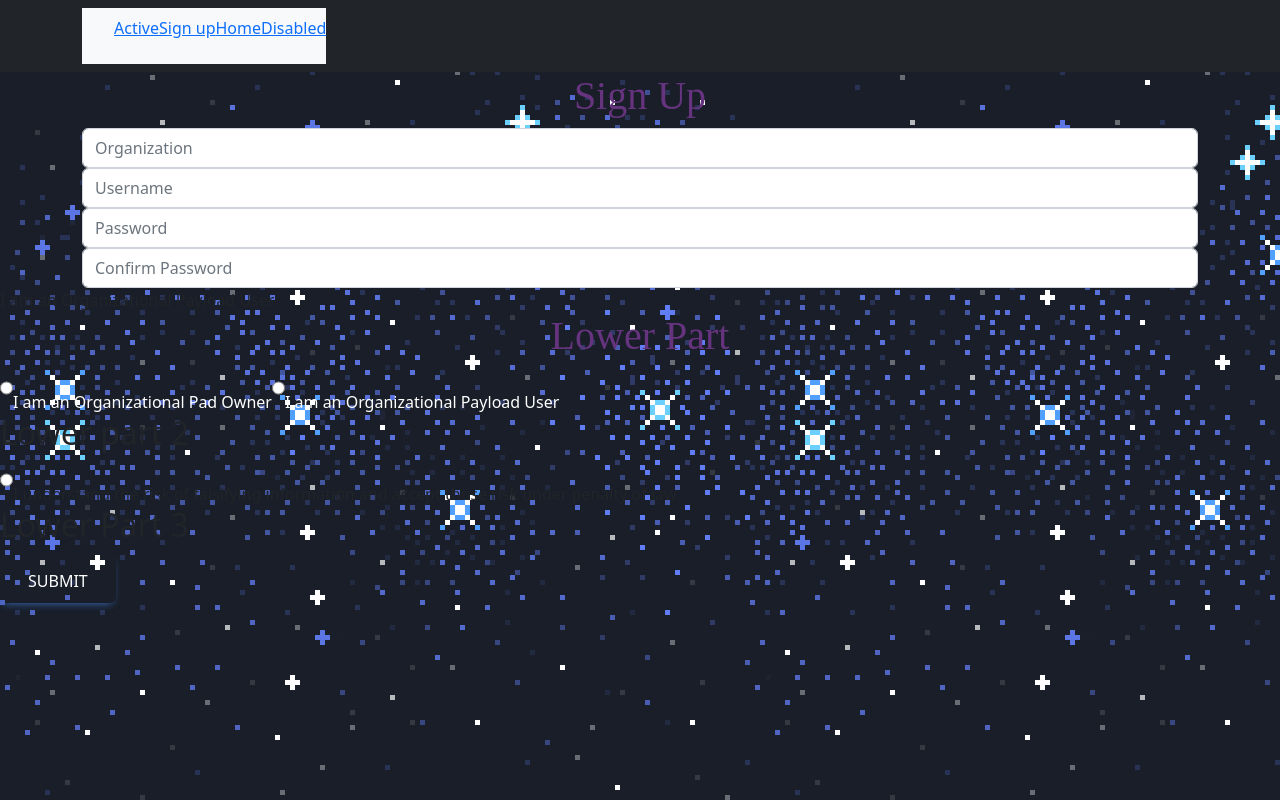
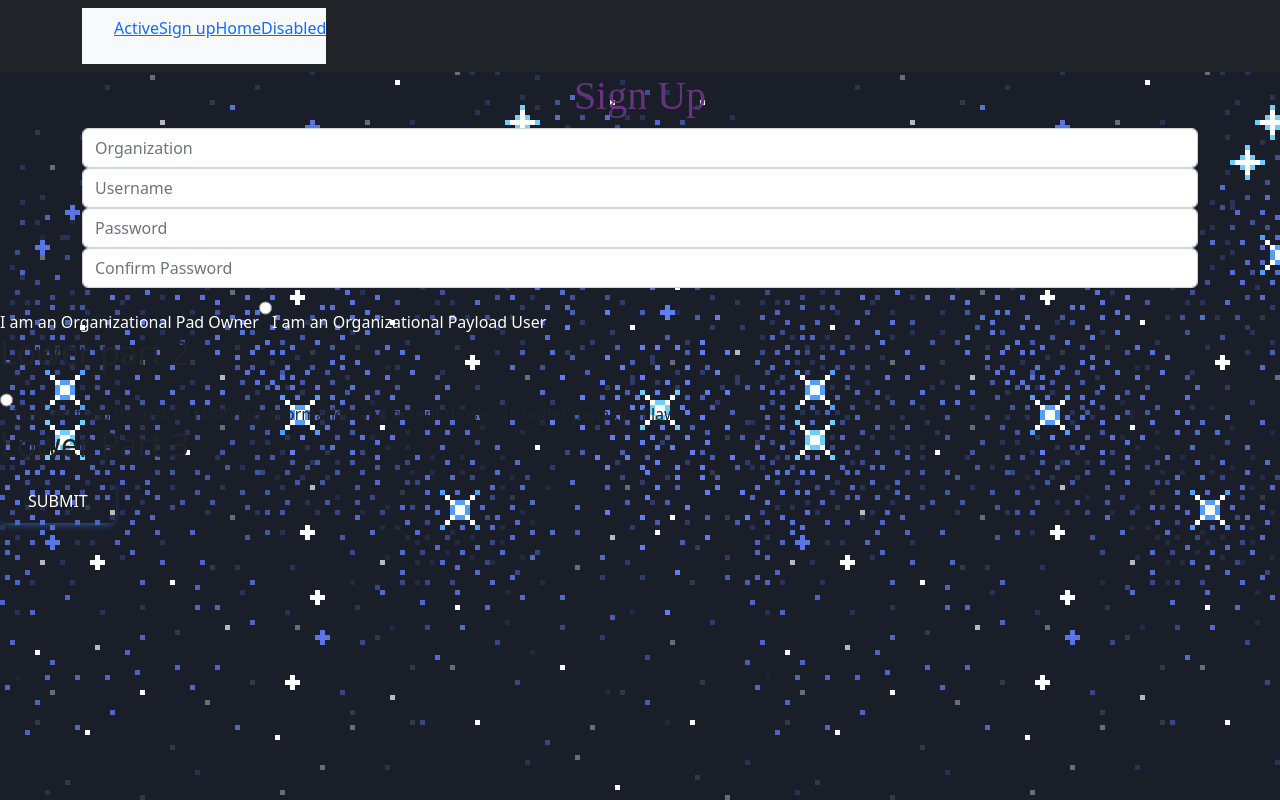
Before and after one commit to Jarhym27/Launch_App, a React (Create React App) app in the folder front-end/: page /Signup in a window 1280 px wide. Built offline with nearby package versions, Linux system fonts and the light colour scheme.

Commit message:
fix signup radio buttons

```diff
--- a/front-end/src/component/Signup.js
+++ b/front-end/src/component/Signup.js
@@ -1,7 +1,7 @@
 import React from "react";
 import '../css/style.css';
 import { useNavigate } from "react-router-dom";
-import {useState, useContext} from "react"
+import { useState, useContext } from "react"
 import { RocketInfo } from '../App'
 import bcrypt from 'bcryptjs'
 import cookie from "js-cookie"
@@ -16,7 +16,7 @@ import Container from 'react-bootstrap/Container'
 const Signup = () => {
   const navigate = useNavigate();
   const { userCreate, setUserCreate } = useContext(RocketInfo);
-  const [answer, setAnswer]= useState('')
+  const [answer, setAnswer] = useState('')
 
   const inputChange = (event) => {
     event.preventDefault();
@@ -27,19 +27,19 @@ const Signup = () => {
       setUserCreate({ ...userCreate, password: event.target.value })
       console.log(userCreate)
     } else if (event.target.name === 'organization') {
-        setUserCreate({ ...userCreate,  organization: event.target.value })
+      setUserCreate({ ...userCreate, organization: event.target.value })
       console.log(userCreate)
     } else if (event.target.name === 'role') {
-        setUserCreate({ ...userCreate,  role: event.target.value })
+      setUserCreate({ ...userCreate, role: event.target.value })
       console.log(userCreate)
     }
   }
 
   const createAccount = async (event) => {
     event.preventDefault();
-   try{
+    try {
 
-      if(!userCreate.password){
+      if (!userCreate.password) {
         throw new Error('Password is missing')
       }
       const hashedPassword = await bcrypt.hash(userCreate.password, 10)
@@ -50,41 +50,41 @@ const Signup = () => {
       if (hashedPassword) {
         cookie.set('username', userCreate.username, { expires: 1 / 24 })
         cookie.set('password', hashedPassword, { expires: 1 / 24 })
-         try{
+        try {
           const res = await axios.post("http://localhost:8080/signup", {
             username: userCreate.username,
-            password:hashedPassword,
-          organization:userCreate.organization,
-          role:userCreate.role
+            password: hashedPassword,
+            organization: userCreate.organization,
+            role: userCreate.role
           })
           console.log(res.data)
           alert(`You created ${userCreate.username}!`)
 
           navigate("/")
-        } catch(error) {
+        } catch (error) {
           alert('login failed');
           console.error(error)
         }
       }
-      } catch(error) {
+    } catch (error) {
       alert('error hashing');
       console.error(error)
     }
   }
 
-      const roleChoice =[{
-        choice: "I am an Organizational Pad Owner", value:"lsp_user",
-        choice: "I am an Organizational Payload User", value:"payload_user",
+  const roleChoice = [{
+    choice: "I am an Organizational Pad Owner", value: "lsp_user"},
+    {choice: "I am an Organizational Payload User", value: "payload_user"
   }]
 
-      const choiceChecked = () =>{
+  const choiceChecked = () => {
     answer.every((selection) => selection !== null)
   }
 
-return(
+  return (
 
     <div className="background">
-              <Header/>
+      <Header />
       <h1 className="font-mono text-5xl text-center justify-center ">Sign Up</h1>
       <Container>
         <Form>
@@ -109,27 +109,23 @@ return(
         </Form>
       </Container>
       <div>
-        {roleChoice.map((choice, index) =>(
-          <div>
-        <input className='btn-check' name={index} type="radio" value={choice.value} checked={choice[index] === choice.choice} />
-        <label>
-          {choice.choice}
-        </label>
-        </div>
-        ))}
-       <h1 className="font-mono text-5xl text-center justify-center">Lower Part</h1>
-       <input
-       type="radio"
-       />
+
+
         <label className="text-white justify-center">I am an Organizational Pad Owner </label>
         <input
+        name="role"
           type="radio"
+          onChange={inputChange}
+          value={roleChoice[0].value}
         />
         <label className="text-white justify-center">I am an Organizational Payload User</label>
       </div>
       <h2>Lower part 2</h2>
       <input
+      name="role"
         type="radio"
+        onChange={inputChange}
+        value={roleChoice[1].value}
       />
       <label>I understand the risk of falsifying information and accept those risk under penalty of law</label>
       <h2>Lower Part 3</h2>
```
Also changed, not shown: 1 other file (tests, documents, lock files or other folders). Lines whose indentation alone changed are shown as unchanged.
